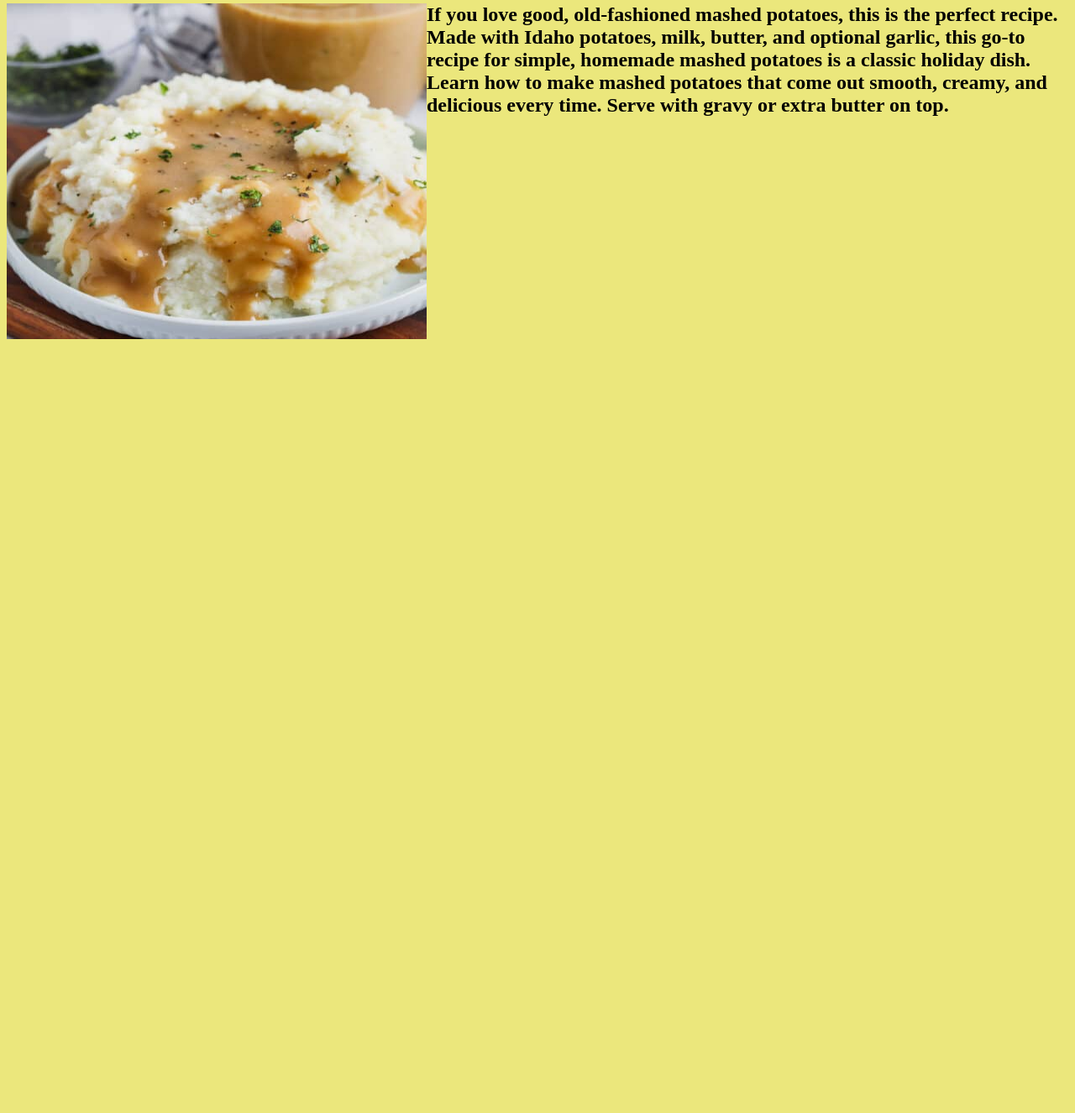
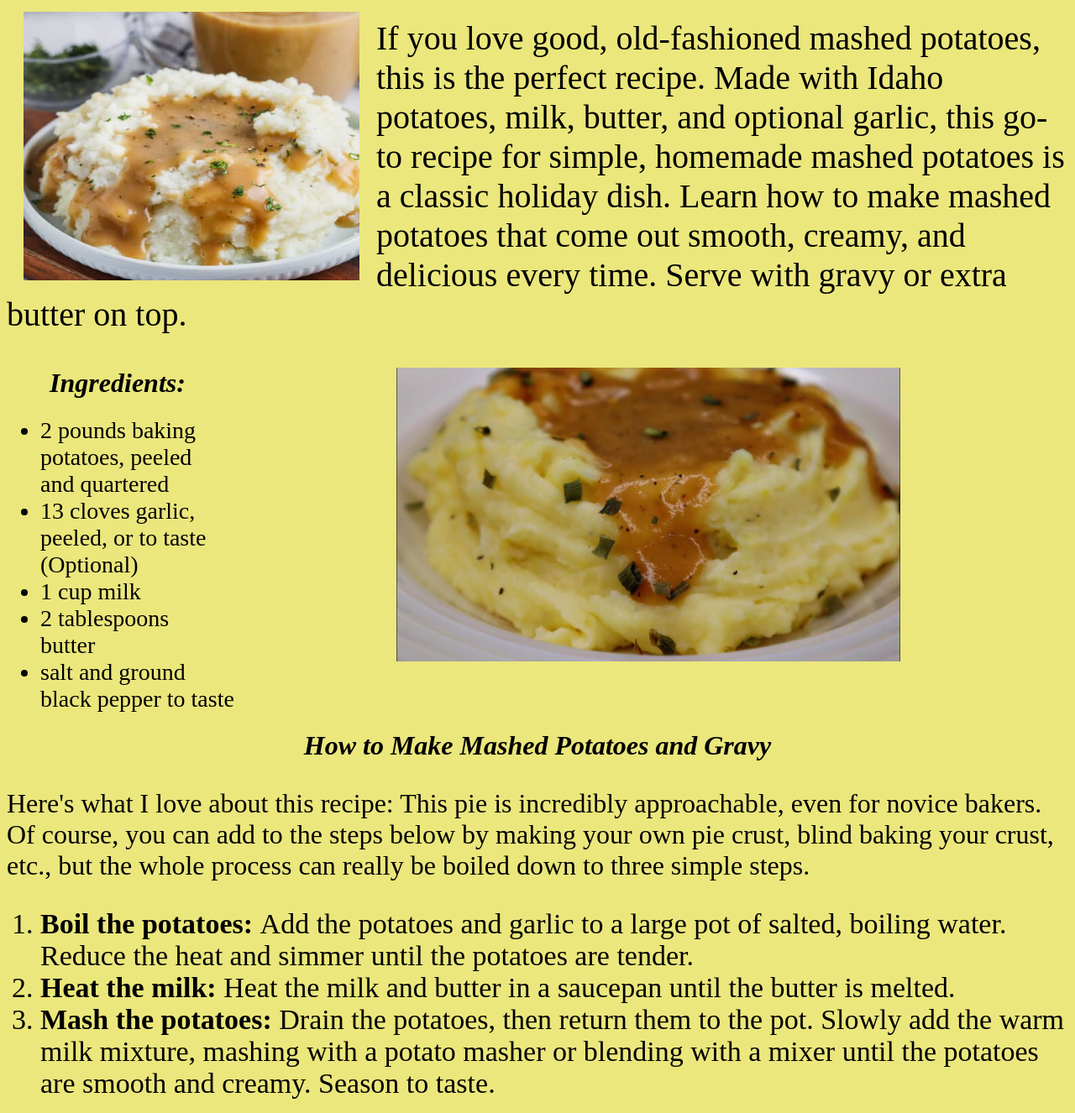
Before and after one commit to 5iveX/odin-recipes, a plain HTML site: page recipes/mashed_potatoes.html in a window 1280 px wide. Shown: the part 76-1402 px from the top of the page at 84% size. Before the commit the page ends 800 px from the top, so only its background shows below. Drawn offline with Linux system fonts and the light colour scheme.

Commit message:
Added mashed potatoes page

```diff
--- a/recipes/mashed_potatoes.html
+++ b/recipes/mashed_potatoes.html
@@ -17,17 +17,48 @@
     <!--first mashed potatoes pic-->
 
     <img align="left"
+         HSPACE=20
+         VSPACE=10
          src="../images/taters2.jpg"
-         width="500"
-         height="400">
+         width="400"
+         height="320">
 
     <!--basic flavor text leading into the recipe, separated into paragraphs-->
 
-    <p>
-        <h2>If you love good, old-fashioned mashed potatoes, this is the perfect recipe. Made with Idaho potatoes, milk, butter, and optional garlic, this go-to recipe for simple, homemade mashed potatoes is a classic holiday dish. Learn how to make mashed potatoes that come out smooth, creamy, and delicious every time. Serve with gravy or extra butter on top.</h2>
+    <p style="font-size: 40px">
+        If you love good, old-fashioned mashed potatoes, this is the perfect recipe. Made with Idaho potatoes, milk, butter, and optional garlic, this go-to recipe for simple, homemade mashed potatoes is a classic holiday dish. Learn how to make mashed potatoes that come out smooth, creamy, and delicious every time. Serve with gravy or extra butter on top.
     </p>
 
     <!--ingredients list-->
+
+    <img align="right"
+         HSPACE=200
+         src="../images/taters3.jpg"
+         width="600"
+         height="350">
+
+    <!--ingredients list-->
+
+    <h1 align="center"><em>Ingredients:</em></h1>
+    <ul>
+        <li style="font-size: 28px">2 pounds baking potatoes, peeled and quartered</li>
+        <li style="font-size: 28px">13 cloves garlic, peeled, or to taste (Optional)</li>
+        <li style="font-size: 28px">1 cup milk</li>
+        <li style="font-size: 28px">2 tablespoons butter</li>
+        <li style="font-size: 28px">salt and ground black pepper to taste</li>
+    </ul>
+
+    <!--steps and flavor text-->
+    <h1 align="center"><em>How to Make Mashed Potatoes and Gravy</em></h1>
+    <p style="font-size: 32px">
+        Here's what I love about this recipe: This pie is incredibly approachable, even for novice bakers. Of course, you can add to the steps below by making your own pie crust, blind baking your crust, etc., but the whole process can really be boiled down to three simple steps.
+    </p>
+
+    <ol>
+        <li style="font-size: 34px"><strong>Boil the potatoes: </strong>Add the potatoes and garlic to a large pot of salted, boiling water. Reduce the heat and simmer until the potatoes are tender.</li>
+        <li style="font-size: 34px"><strong>Heat the milk: </strong>Heat the milk and butter in a saucepan until the butter is melted.</li>
+        <li style="font-size: 34px"><strong>Mash the potatoes: </strong>Drain the potatoes, then return them to the pot. Slowly add the warm milk mixture, mashing with a potato masher or blending with a mixer until the potatoes are smooth and creamy. Season to taste.</li>
+    </ol>
 
 
 </body>
```
Also changed, not shown: recipes/pumpkin_pie.html (+0 -1 lines).
